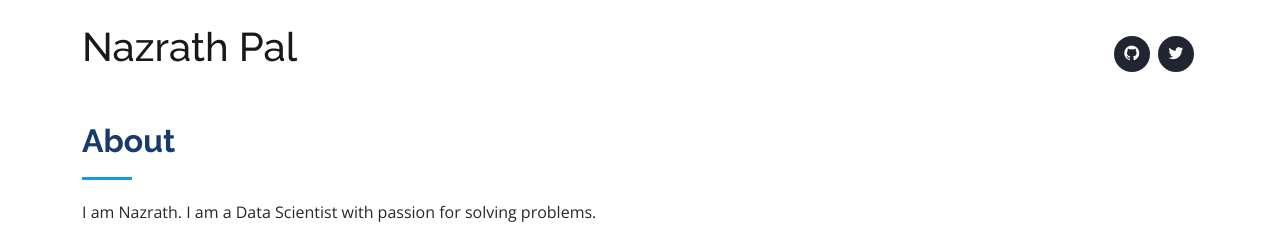
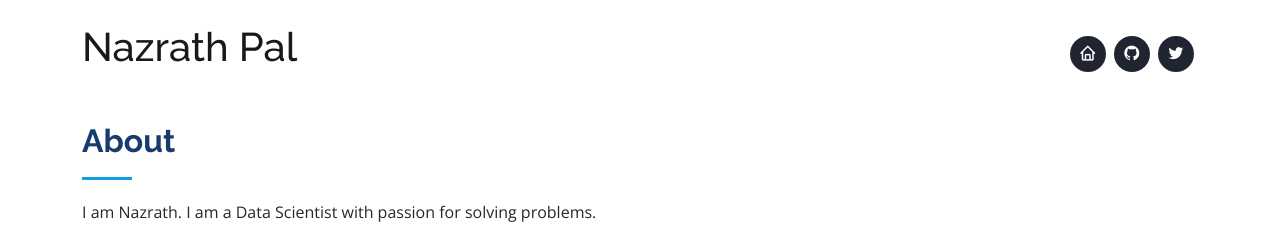
Before and after one commit to Nazrath-pal/nazrath-pal.github.io, a Jekyll site: the page built from docs/index.md, in a window 1280 px wide. Shown: the top 226 px of the page. Built offline with Jekyll 4.4.1, drawn with Linux system fonts in a browser that asks for light colours.

Commit message:
updated icons

```diff
--- a/docs/_includes/social.html
+++ b/docs/_includes/social.html
@@ -1,4 +1,5 @@
 <div class="social-links mt-3 text-center">
+    <a href="/" class="home"><i class="bx bx-home"></i></a>
     <a target="_blank" rel="noopener noreferrer" href="https://github.com/Nazrath-Pal" class="github"><i class="bx bxl-github"></i></a>
     <a target="_blank" rel="noopener noreferrer" href="https://twitter.com/NazrathPal" class="twitter"><i class="bx bxl-twitter"></i></a>
 </div>
```
